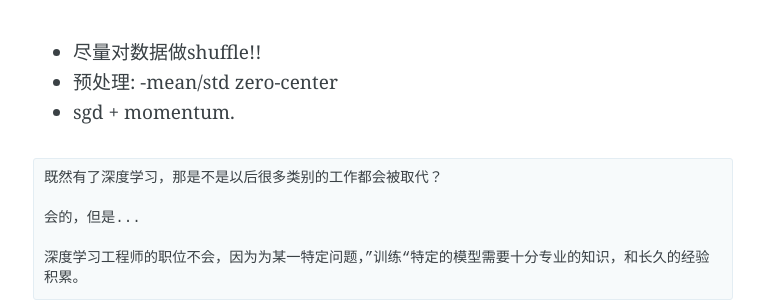
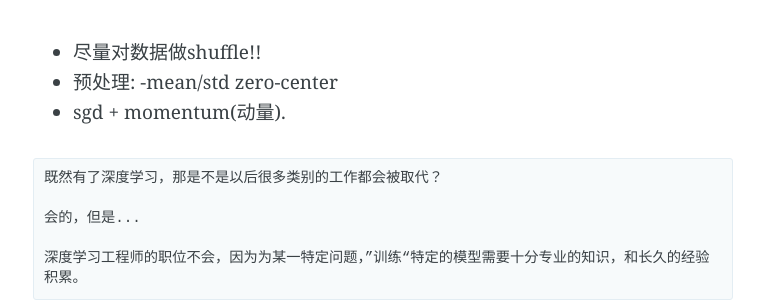
Before and after one commit to xiandong79/xiandong79.github.io, a Jekyll site: the page built from _posts/2017-04-29-Deep-Learning-经验总结.md, in a window 1280 px wide and 900 px high, scrolled down 9974 px. Shown: the part 174-476 px from the top of the window, without its empty margins (257-1021 px from the left). Built offline with Jekyll 4.4.1, drawn with Linux system fonts in a browser that asks for light colours; our own code applies the rules of GitHub Pages for plain Markdown files.

Commit message:
momentum
momentum

````diff
--- a/_posts/2017-04-29-Deep-Learning-经验总结.md
+++ b/_posts/2017-04-29-Deep-Learning-经验总结.md
@@ -138,7 +138,7 @@ With each passing layer, we want the variance to remain the same. This helps us
 
 * 尽量对数据做shuffle!!
 * 预处理: -mean/std zero-center
-* sgd + momentum.
+* sgd + momentum(动量).
 
 ```
 既然有了深度学习，那是不是以后很多类别的工作都会被取代？
````
Also changed, not shown: _posts/2017-05-02-NNVM-源码阅读.md (renamed from _posts/2017-05-01-NNVM-源码阅读.md).
